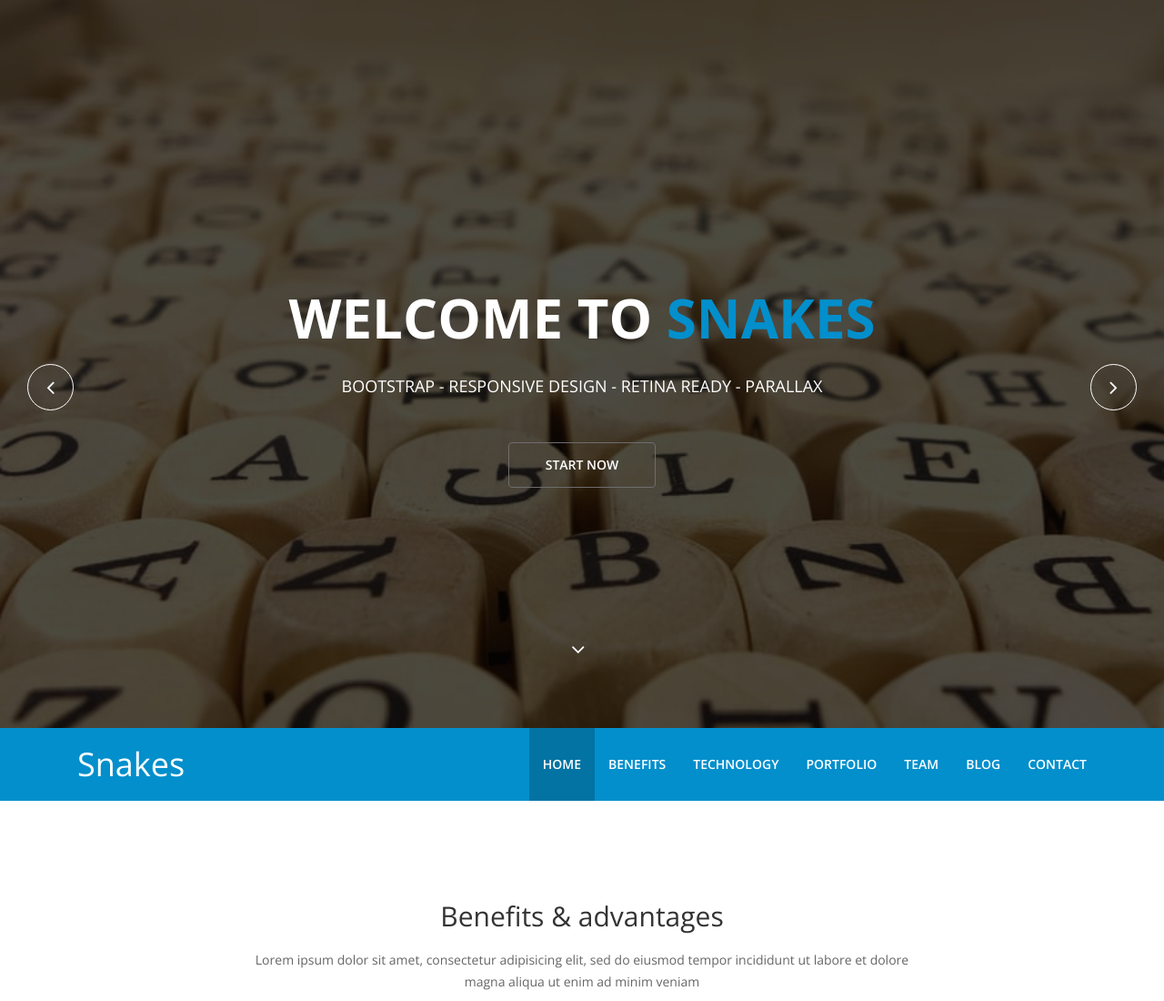
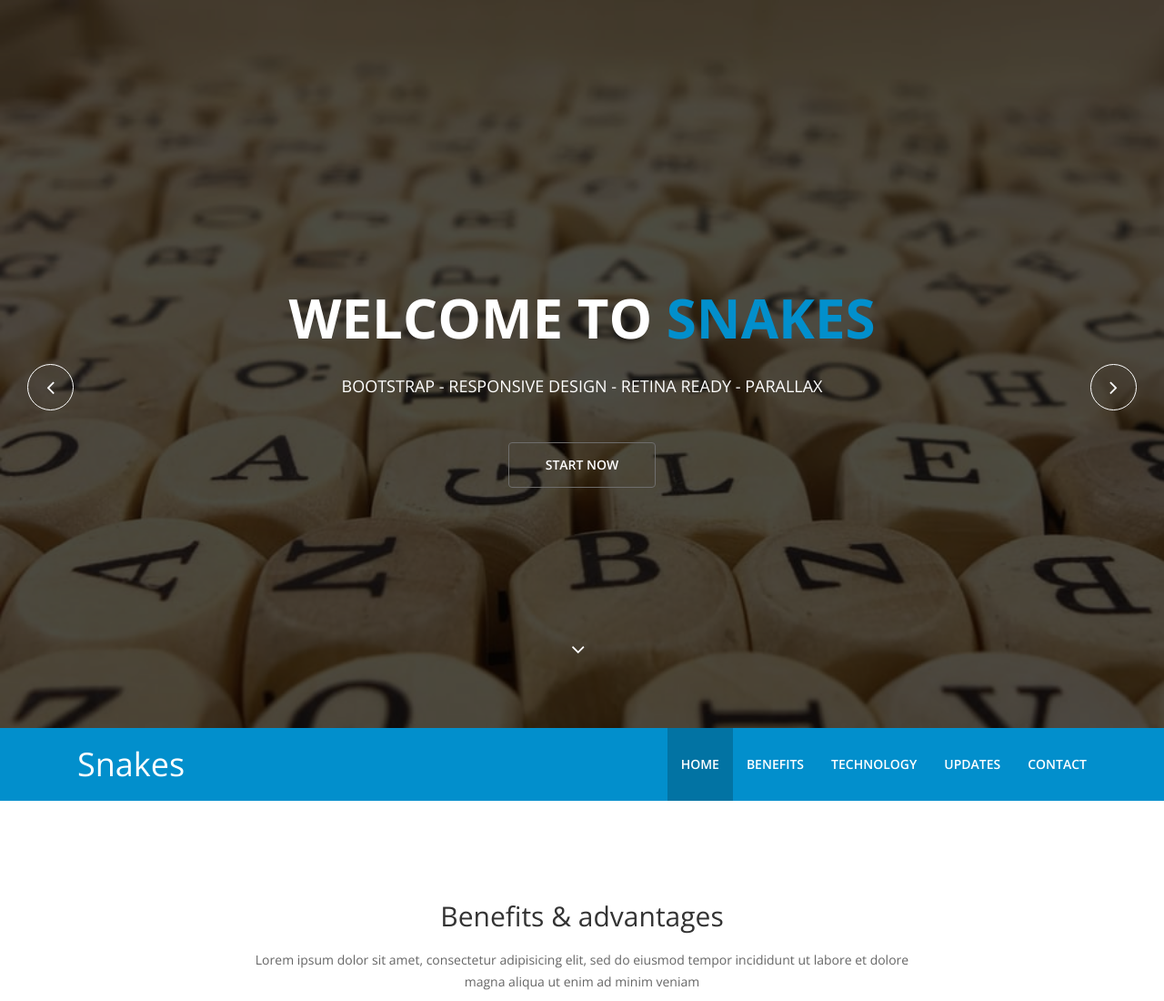
Before and after one commit to PavlyukVadim/snakes, a website: page client/description.html in a window 1280 px wide. Shown: the top 1100 px of the page at 91% size. Drawn offline with nearby package versions, Linux system fonts and the light colour scheme; some packages are replaced by stand-ins of ours.

Commit message:
fix scroll & menu

```diff
--- a/client/description.html
+++ b/client/description.html
@@ -83,10 +83,8 @@
             <li class="scroll active"><a href="#home">Home</a></li>
             <li class="scroll"><a href="#services">Benefits</a></li>
             <li class="scroll"><a href="#about-us">Technology</a></li>
-            <li class="scroll"><a href="#portfolio">Portfolio</a></li>
-            <li class="scroll"><a href="#team">Team</a></li>
-            <li class="scroll"><a href="#blog">Blog</a></li>
-            <li class="scroll"><a href="#contact">Contact</a></li>
+            <li class="scroll"><a href="#blog">Updates</a></li>
+            <li class="scroll"><a href="#scroll-contact">Contact</a></li>
           </ul>
         </div>
       </div>
@@ -453,7 +451,7 @@
   <section id="contact">
     <div id="google-map" class="wow fadeIn" data-latitude="50.448876" data-longitude="30.457160" data-wow-duration="1000ms" data-wow-delay="400ms"></div>
     <div id="contact-us" class="parallax">
-      <div class="container">
+      <div id="scroll-contact" class="container">
         <div class="row">
           <div class="heading text-center col-sm-8 col-sm-offset-2 wow fadeInUp" data-wow-duration="1000ms" data-wow-delay="300ms">
             <h2>Contact Us</h2>
```
